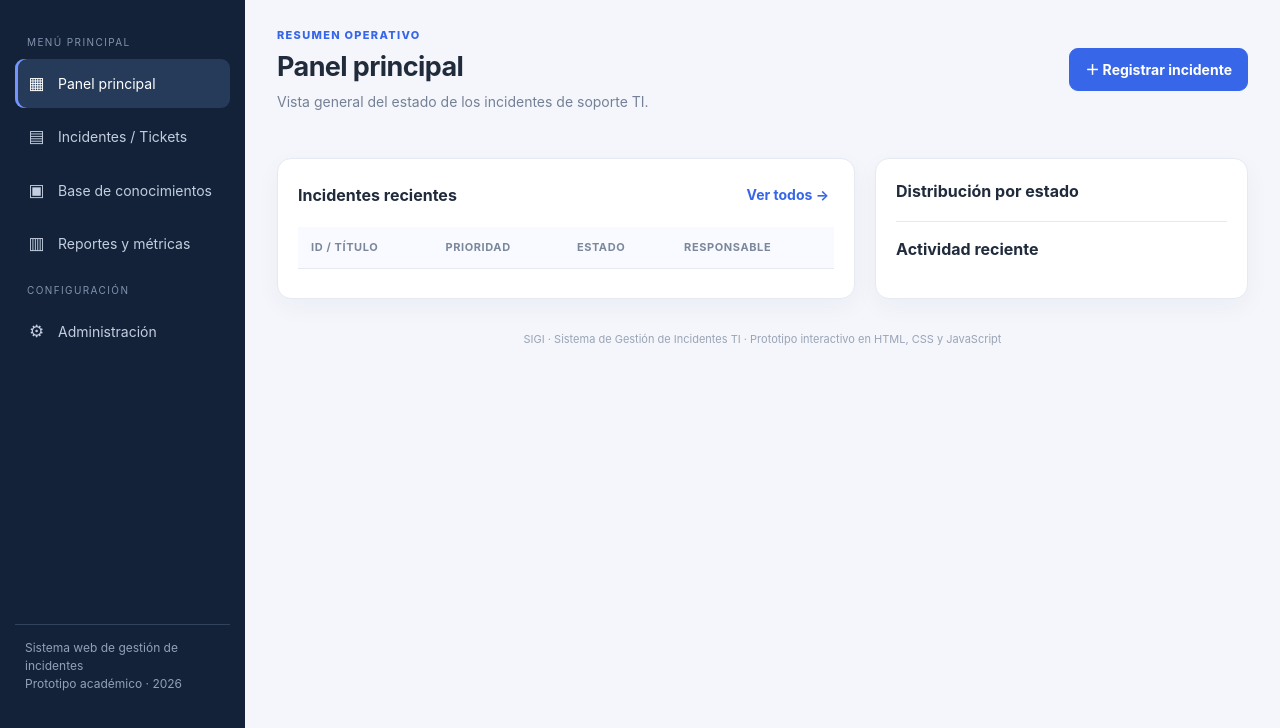
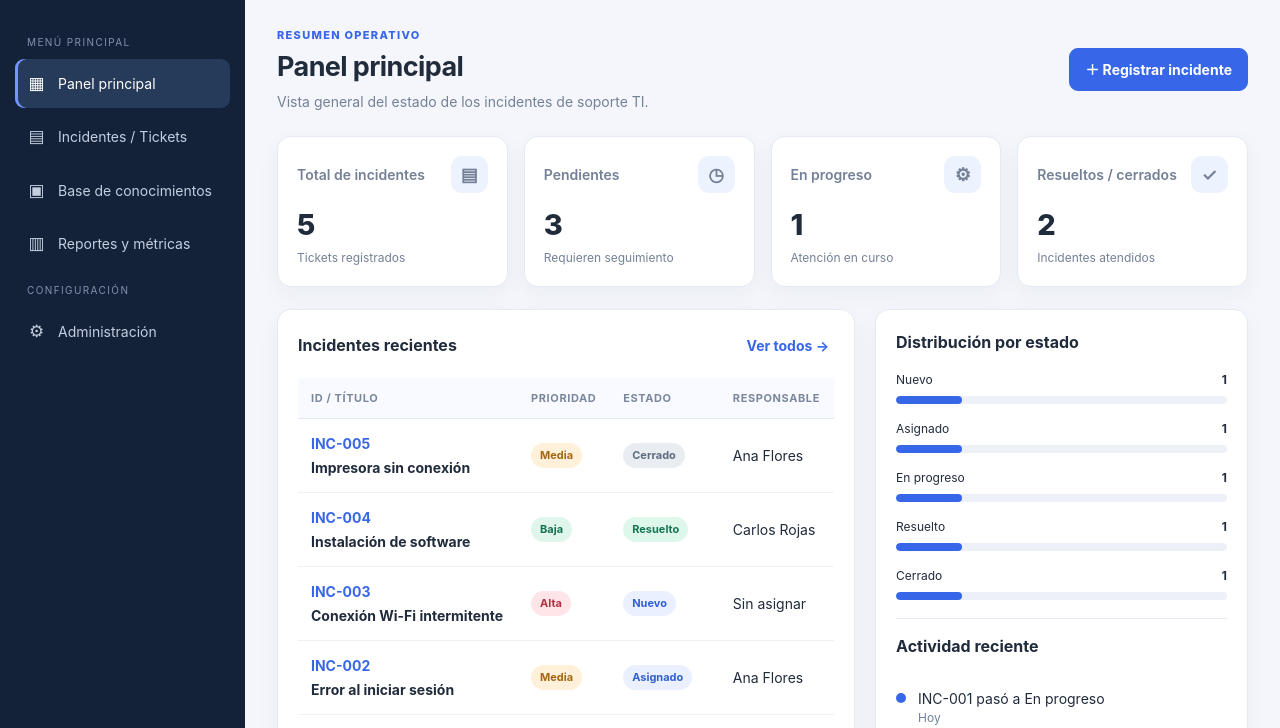
Before and after one commit to WOCQ/WOCQ.github.io, a plain HTML site: page index.html in a window 1280 px wide. Shown: the part 71-799 px from the top of the page. Drawn offline with Linux system fonts and the light colour scheme; files that its build step writes are made by us from their sources.

Commit message:
Update index.html
Se modifico el llamos al css y js

```diff
--- a/index.html
+++ b/index.html
@@ -5,7 +5,7 @@
     <meta charset="UTF-8">
     <meta name="viewport" content="width=device-width, initial-scale=1.0">
     <title>SIGI | Gestión de Incidentes TI</title>
-    <link rel="stylesheet" href="css/styles.css">
+    <link rel="stylesheet" href="styles.css">
 </head>
 
 <body>
@@ -245,7 +245,8 @@
     </div>
     <div id="modalRoot"></div>
     <div id="toastRoot"></div>
-    <script src="js/app.js" defer></script>
+    <script src="app.js" defer></script>
+
 </body>
 
 </html>
```
